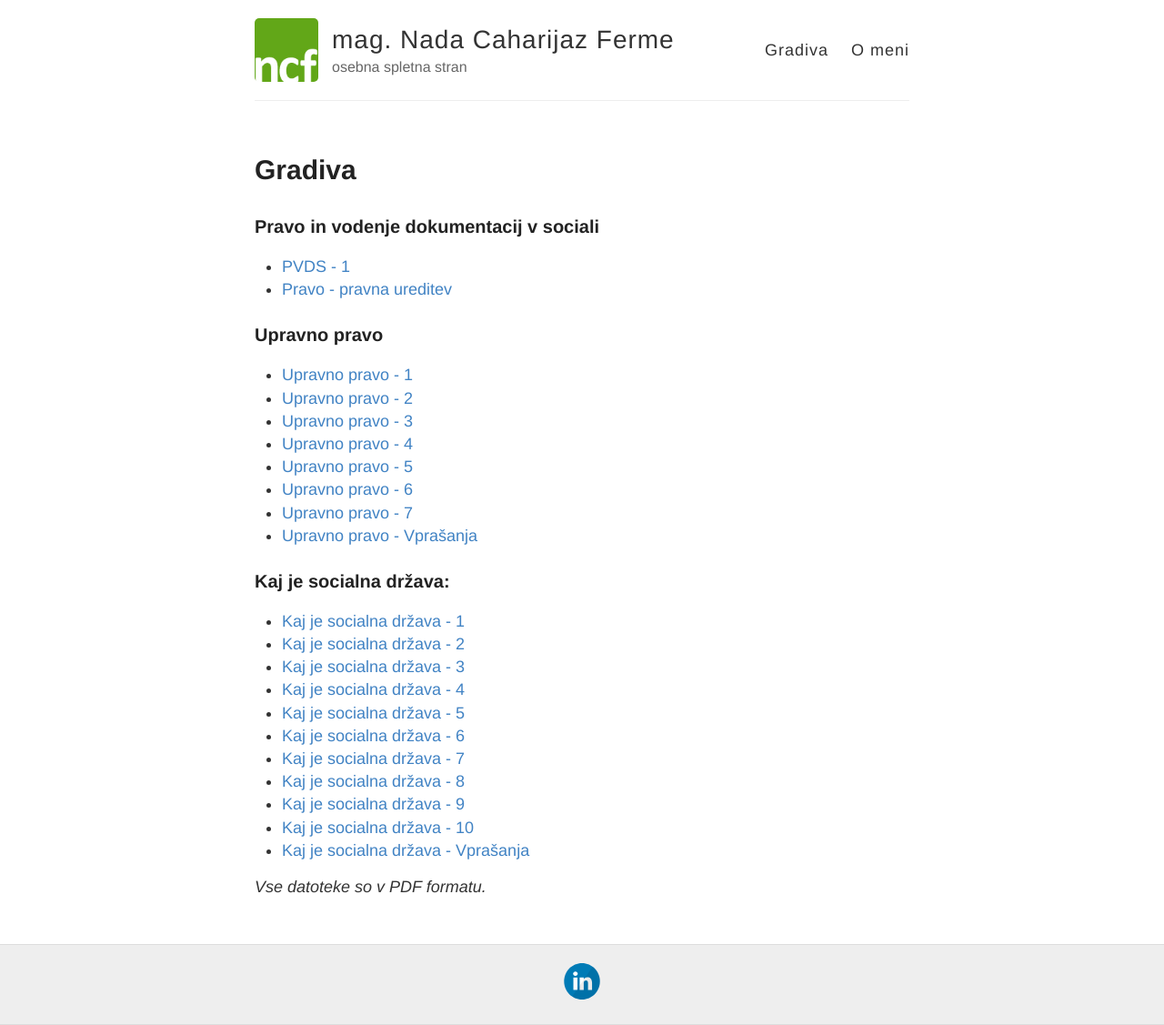
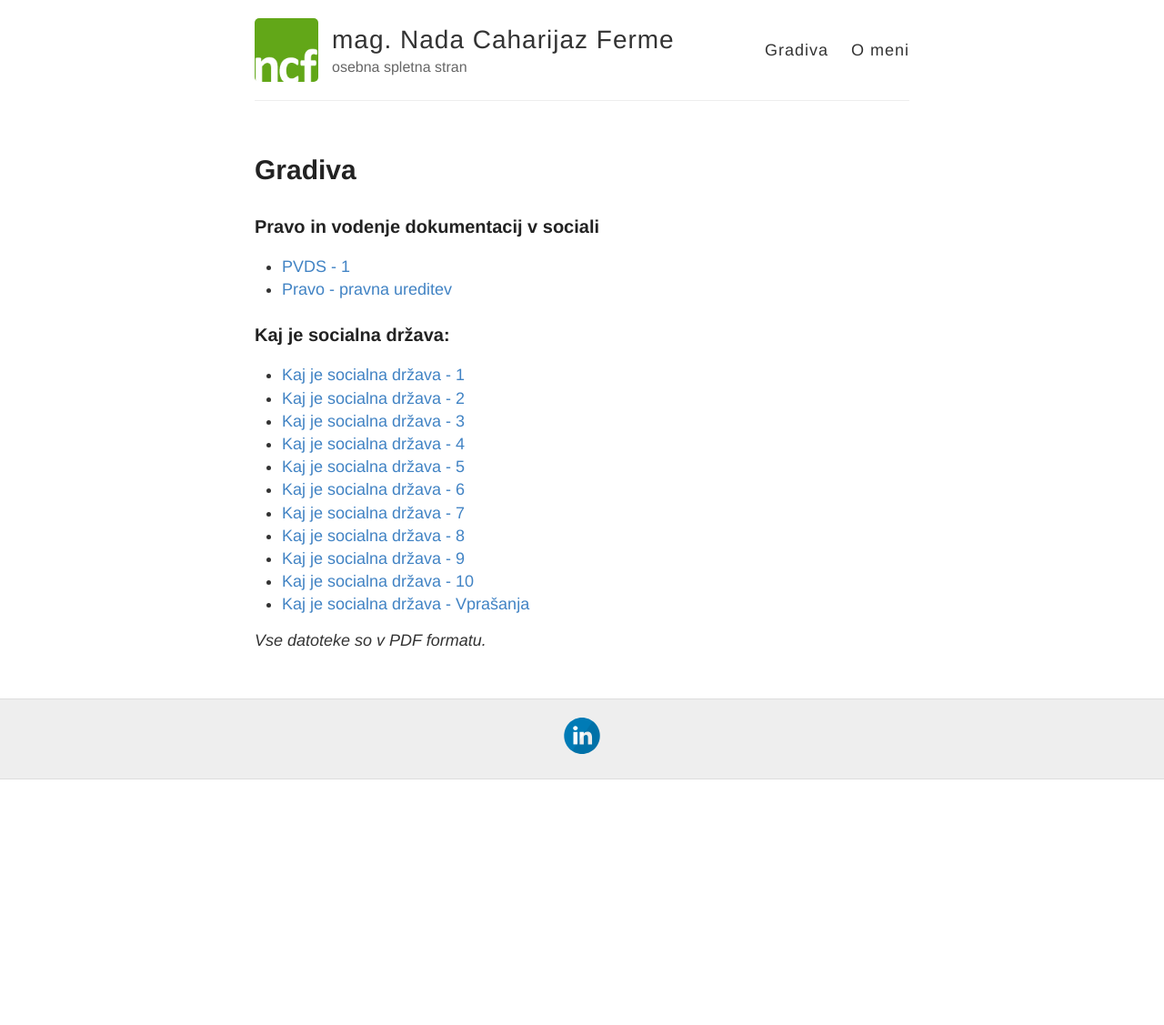
Before and after one commit to th0r88/nadafermesi, a Jekyll site: the page built from gradiva.md, in a window 1280 px wide. Shown: the whole page at 91% size. Built offline with Jekyll 4.4.1, drawn with Linux system fonts in a browser that asks for light colours; after the commit the page ends 900 px from its top, so only the background shows below that.

Commit message:
Update gradiva.md

```diff
--- a/gradiva.md
+++ b/gradiva.md
@@ -8,18 +8,6 @@ permalink: /gradiva/
 
 - [PVDS - 1](/uploads/PVDS_01.pdf)
 - [Pravo - pravna ureditev](/uploads/Pravo_pravna_ureditev.pdf)
-
-### Upravno pravo
-
-- [Upravno pravo - 1](/uploads/Upravno_Pravo_01.pdf)
-- [Upravno pravo - 2](/uploads/Upravno_Pravo_02.pdf)
-- [Upravno pravo - 3](/uploads/Upravno_Pravo_03.pdf)
-- [Upravno pravo - 4](/uploads/Upravno_Pravo_04.pdf)
-- [Upravno pravo - 5](/uploads/Upravno_Pravo_05.pdf)
-- [Upravno pravo - 6](/uploads/Upravno_Pravo_06.pdf)
-- [Upravno pravo - 7](/uploads/Upravno_Pravo_07.pdf)
-- [Upravno pravo - Vprašanja](/uploads/Upravno_Pravo_Vprasanja.pdf)
-
 
 
 ### Kaj je socialna država:
```
